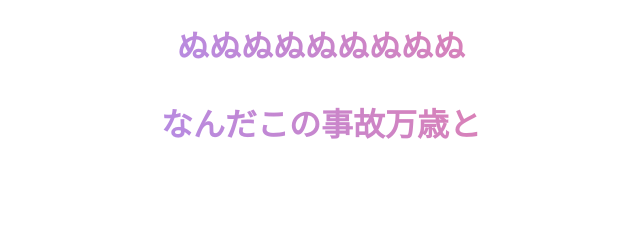
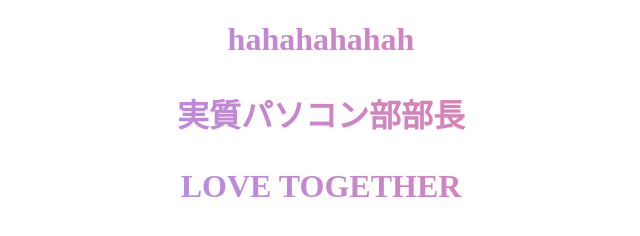
Before and after one commit to hisero106516/atrie, a plain HTML site: page index.html in a window 1280 px wide. Shown: the whole page, without its empty margins (319-959 px from the left). Drawn offline with Linux system fonts and the light colour scheme.

Commit message:
Update index.html

```diff
--- a/index.html
+++ b/index.html
@@ -8,9 +8,9 @@
 </head>
 <body>
 <!-- partial:index.partial.html -->
-<h1>ぬぬぬぬぬぬぬぬぬ<h1>
-<p>なんだこの事故万歳と<P>
-
+<h1>hahahahahah<h1>
+<p>実質パソコン部部長<P>
+<p>LOVE TOGETHER<p>
 <!-- partial -->
 
 </body>
```
